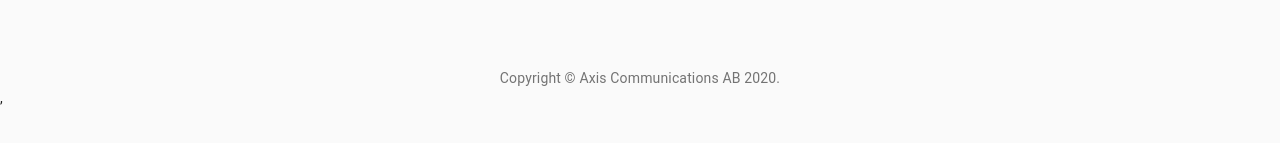
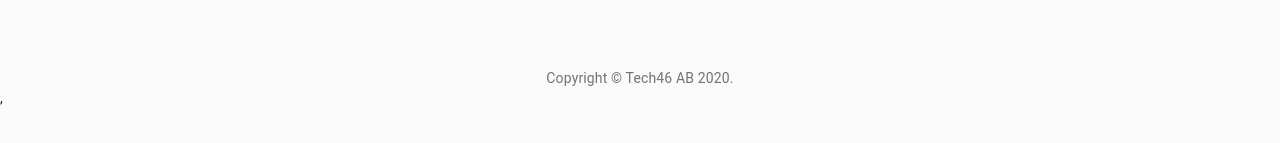
Before and after one commit to Abdull-Rauf/mqi-app, a React (Create React App) app: page /login in a window 1280 px wide. Shown: the part 473-616 px from the top of the page. Built offline with nearby package versions, Linux system fonts and the light colour scheme.

Commit message:
updated copyright

```diff
--- a/src/screens/login/login.screen.jsx
+++ b/src/screens/login/login.screen.jsx
@@ -13,7 +13,7 @@ function Copyright() {
     <Typography variant="body2" color="textSecondary" align="center">
       {"Copyright © "}
       <Link color="inherit" href="https://axis.com/">
-        Axis Communications AB
+        Tech46 AB
       </Link>{" "}
       {new Date().getFullYear()}
       {"."}
```
